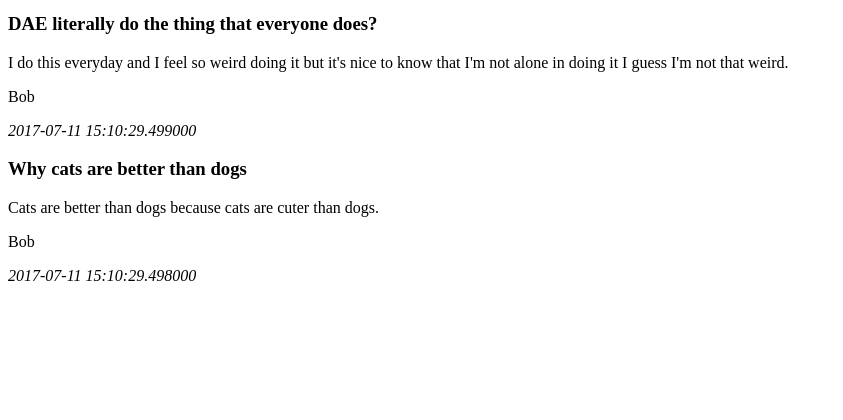
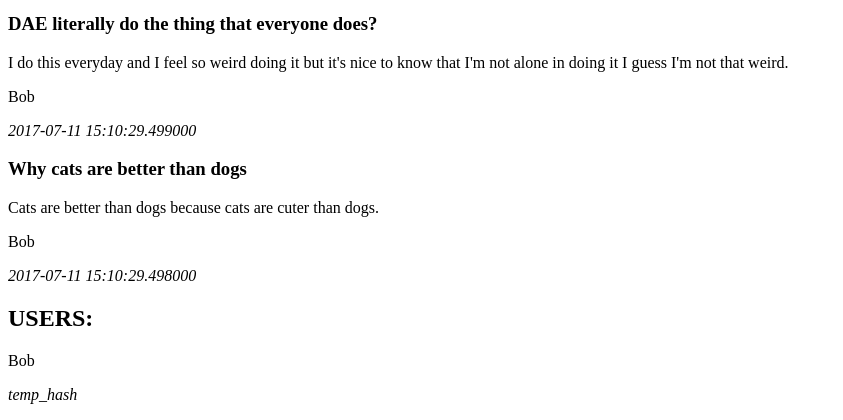
Before and after one commit to Zayah117/private-forum, a Flask app: page /test in a window 1280 px wide. Shown: the part 442-862 px from the top of the page, without its empty margins (0-843 px from the left). Before the commit the page ends 723 px from the top, so only its background shows below. Run offline with Flask 2, Linux system fonts and the light colour scheme.

Commit message:
Show users on test page

```diff
--- a/main.py
+++ b/main.py
@@ -21,7 +21,8 @@ def hello_world():
 @app.route('/test')
 def post_test():
 	items = session.query(Post).order_by(desc(Post.created_date)).all()
-	return render_template('test-post.html', items=items)
+	users = session.query(User).all()
+	return render_template('test-post.html', items=items, users=users)
 
 @app.route('/newpost', methods=['GET', 'POST'])
 def new_post():
--- a/templates/test-post.html
+++ b/templates/test-post.html
@@ -13,5 +13,12 @@
 		<p><i>{{i.created_date}}</i></p>
 	</div>
 	{% endfor %}
+	<h2>USERS:</h2>
+	{% for i in users %}
+	<div>
+		<p>{{i.name}}</p>
+		<p><i>{{i.password_hash}}</i></p>
+	</div>
+	{% endfor %}
 </body>
 </html>
```
Also changed, not shown: 1 other file.
